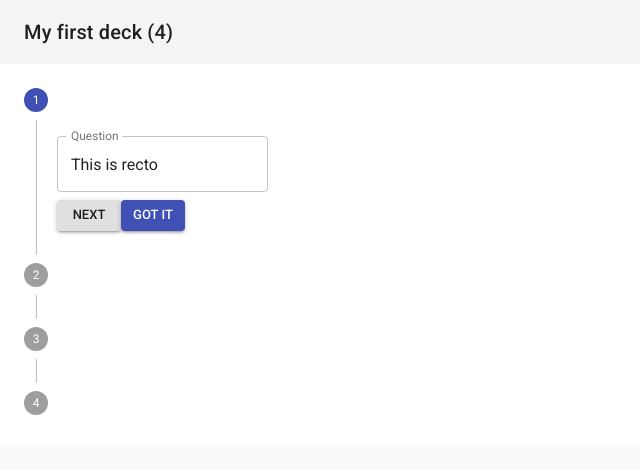
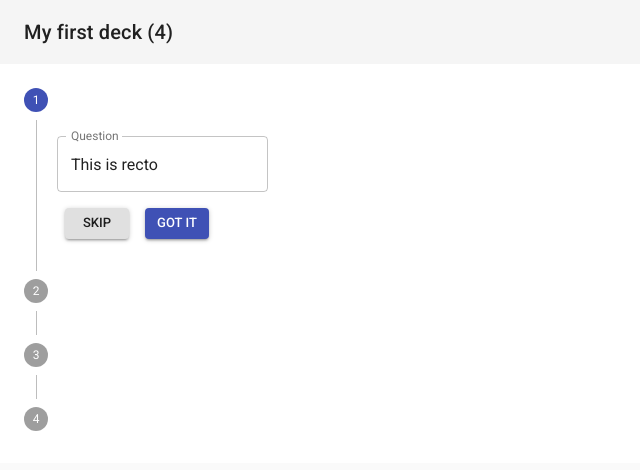
Before and after one commit to prathe/flashcards, a React (Create React App) app: page / in a window 1280 px wide. Shown: the top 470 px of the page, without its empty margins (0-640 px from the left). Built offline with nearby package versions, Linux system fonts and the light colour scheme.

Commit message:
With button style

```diff
--- a/src/components/presentational/Flashcard.js
+++ b/src/components/presentational/Flashcard.js
@@ -1,11 +1,13 @@
 import React from 'react'
+import { withStyles } from '@material-ui/core/styles';
 import Step from "@material-ui/core/Step";
 import StepLabel from "@material-ui/core/StepLabel";
 import StepContent from "@material-ui/core/StepContent";
 import TextField from "@material-ui/core/TextField";
 import Button from "@material-ui/core/Button"
 
-const Flashcard = ({recto, verso, ...otherProps}) => {
+const Flashcard = ({recto, verso, classes, ...otherProps}) => {
+  console.log(otherProps)
   return (
     <Step {...otherProps}>
       <StepLabel />
@@ -23,13 +25,15 @@ const Flashcard = ({recto, verso, ...otherProps}) => {
           <Button
             variant="contained"
             size="small"
+            className={classes.button}
           >
-            Next
+            Skip
           </Button>
           <Button
             variant="contained"
             color="primary"
             size="small"
+            className={classes.button}
           >
             GOT IT
           </Button>
@@ -39,4 +43,10 @@ const Flashcard = ({recto, verso, ...otherProps}) => {
   )
 }
 
-export default Flashcard;
+const styles = theme => ({
+  button: {
+    margin: theme.spacing.unit,
+  }
+})
+
+export default withStyles(styles)(Flashcard);
```
